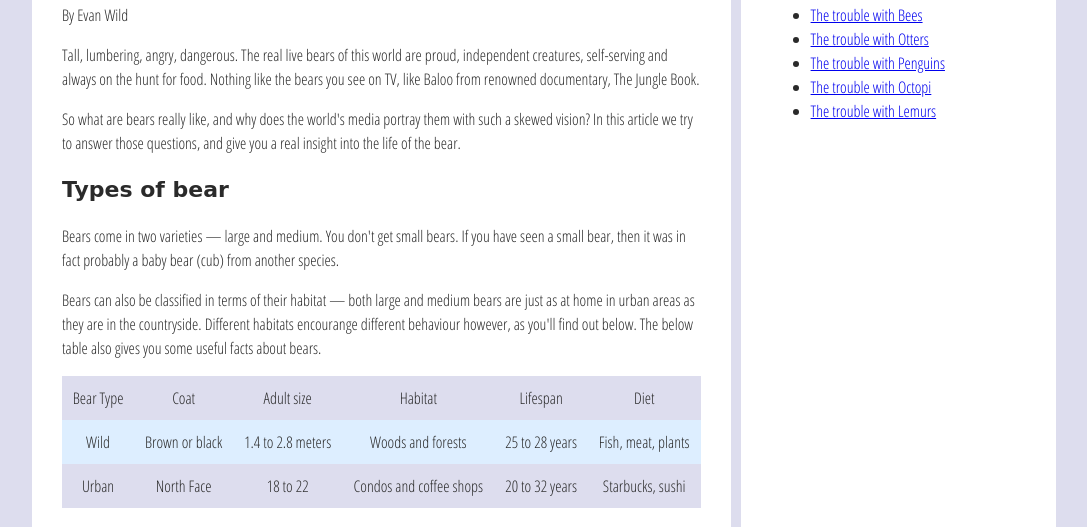
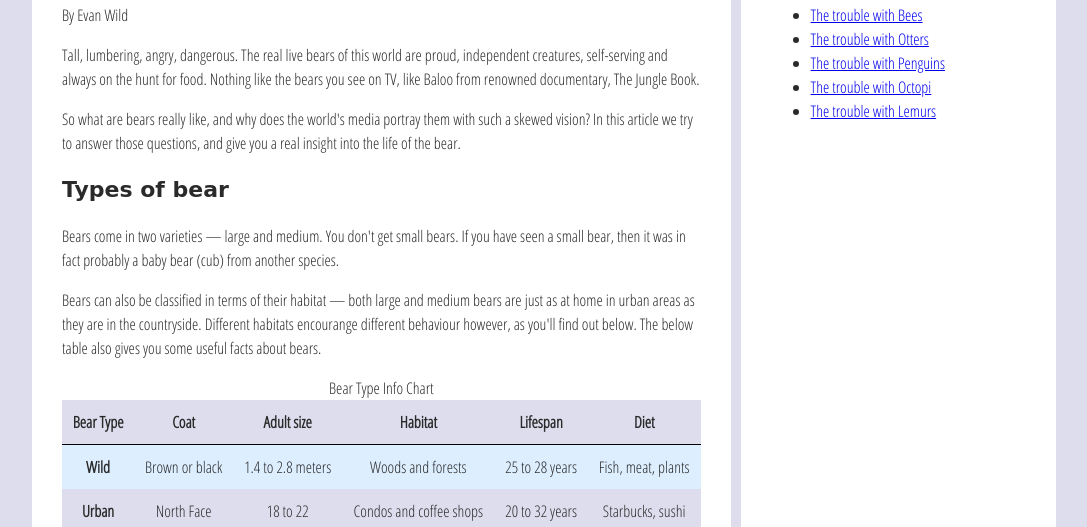
Before and after one commit to BladeLucas/Assignment-5, a plain HTML site: page index.html in a window 1280 px wide. Shown: the part 272-799 px from the top of the page, without its empty margins (96-1183 px from the left). Drawn offline with Linux system fonts and the light colour scheme; a web font is replaced by a local one.

Commit message:
Finished remaining changes

```diff
--- a/index.html
+++ b/index.html
@@ -34,7 +34,7 @@
       </ul>
 
       <form class="search">
-        <input type="search" name="q" placeholder="Search query">
+        <input type="search" name="q" placeholder="Search query" aria-label="search">
         <input type="submit" value="Go!">
       </form>
     </nav>
@@ -55,20 +55,21 @@
 
         <p>Bears can also be classified in terms of their habitat — both large and medium bears are just as at home in urban areas as they are in the countryside. Different habitats encourange different behaviour however, as you'll find out below. The below table also gives you some useful facts about bears.</p>
 
-        <table>
+        <table summary="This table provides details about different types of bears">
+          <caption>Bear Type Info Chart</caption>
           <thead>
             <tr>
-              <td>Bear Type</td>
-              <td>Coat</td>
-              <td>Adult size</td>
-              <td>Habitat</td>
-              <td>Lifespan</td>
-              <td>Diet</td>
+              <th scope="col">Bear Type</th>
+              <th scope="col">Coat</th>
+              <th scope="col">Adult size</th>
+              <th scope="col">Habitat</th>
+              <th scope="col">Lifespan</th>
+              <th scope="col">Diet</th>
             </tr>
           </thead>
           <tbody>
             <tr>
-              <td>Wild</td>
+              <th scope="row">Wild</th>
               <td>Brown or black</td>
               <td>1.4 to 2.8 meters</td>
               <td>Woods and forests</td>
@@ -76,7 +77,7 @@
               <td>Fish, meat, plants</td>
             </tr>
             <tr>
-              <td>Urban</td>
+              <th scope="row">Urban</th>
               <td>North Face</td>
               <td>18 to 22</td>
               <td>Condos and coffee shops</td>
@@ -126,19 +127,19 @@
 
         </aside>
         <section class="comments">
-          <div class="show-hide">Show comments</div>
+          <div class="show-hide" aria-expanded="false">Show comments</div>
 
           <div class="comment-wrapper">
 
             <h2>Add comment</h2>
 
-            <form class="comment-form">
+            <form class="comment-form" aria-label="form">
               <div class="flex-pair">
-                Your name:
+                <label for="name">Your name:</label>
                 <input type="text" name="name" id="name" placeholder="Enter your name">
               </div>
               <div class="flex-pair">
-                Your comment:
+                <label for="comment">Your comment:</label>
                 <input type="text" name="comment" id="comment" placeholder="Enter your comment">
               </div>
               <div>
```
